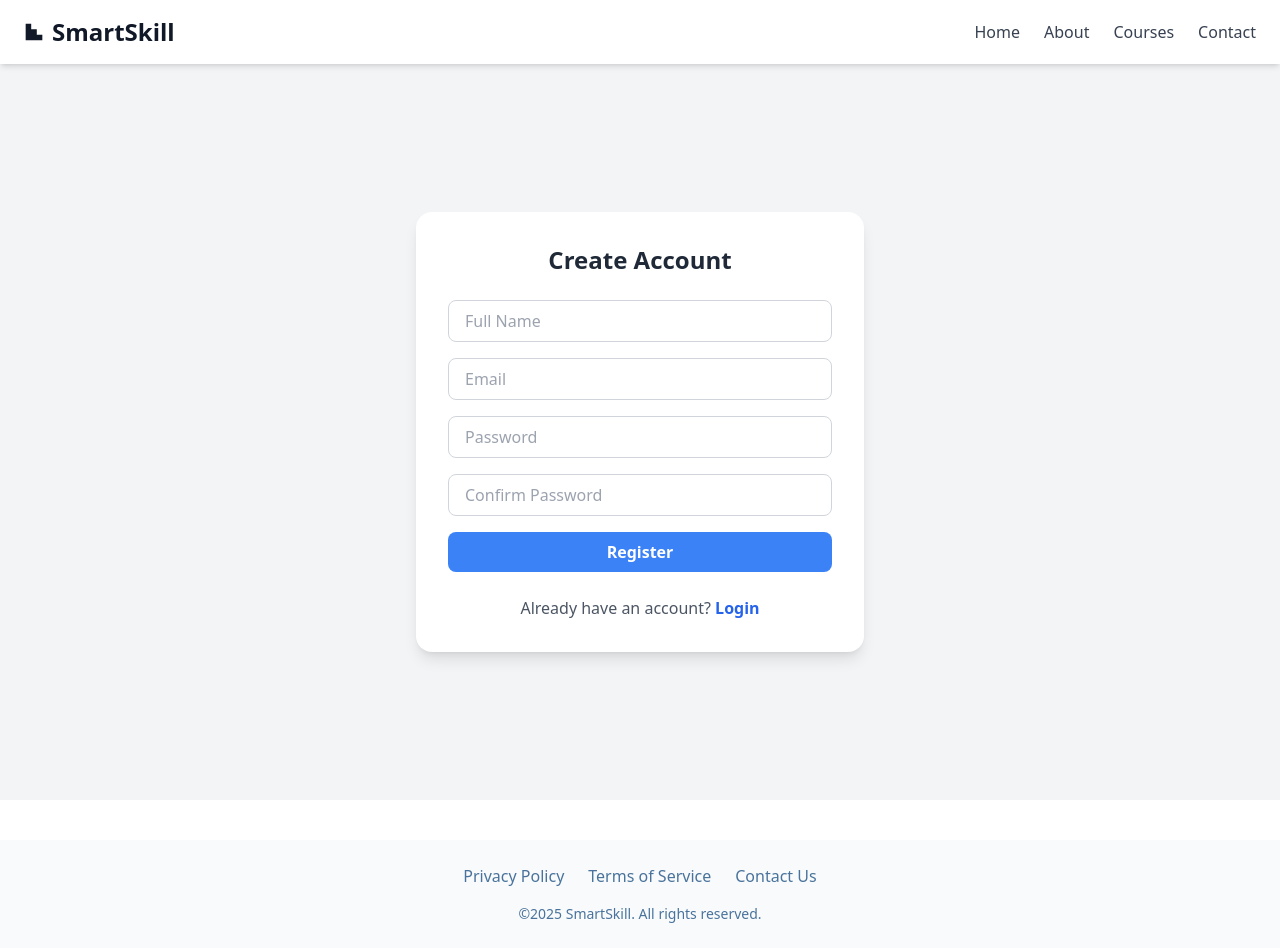
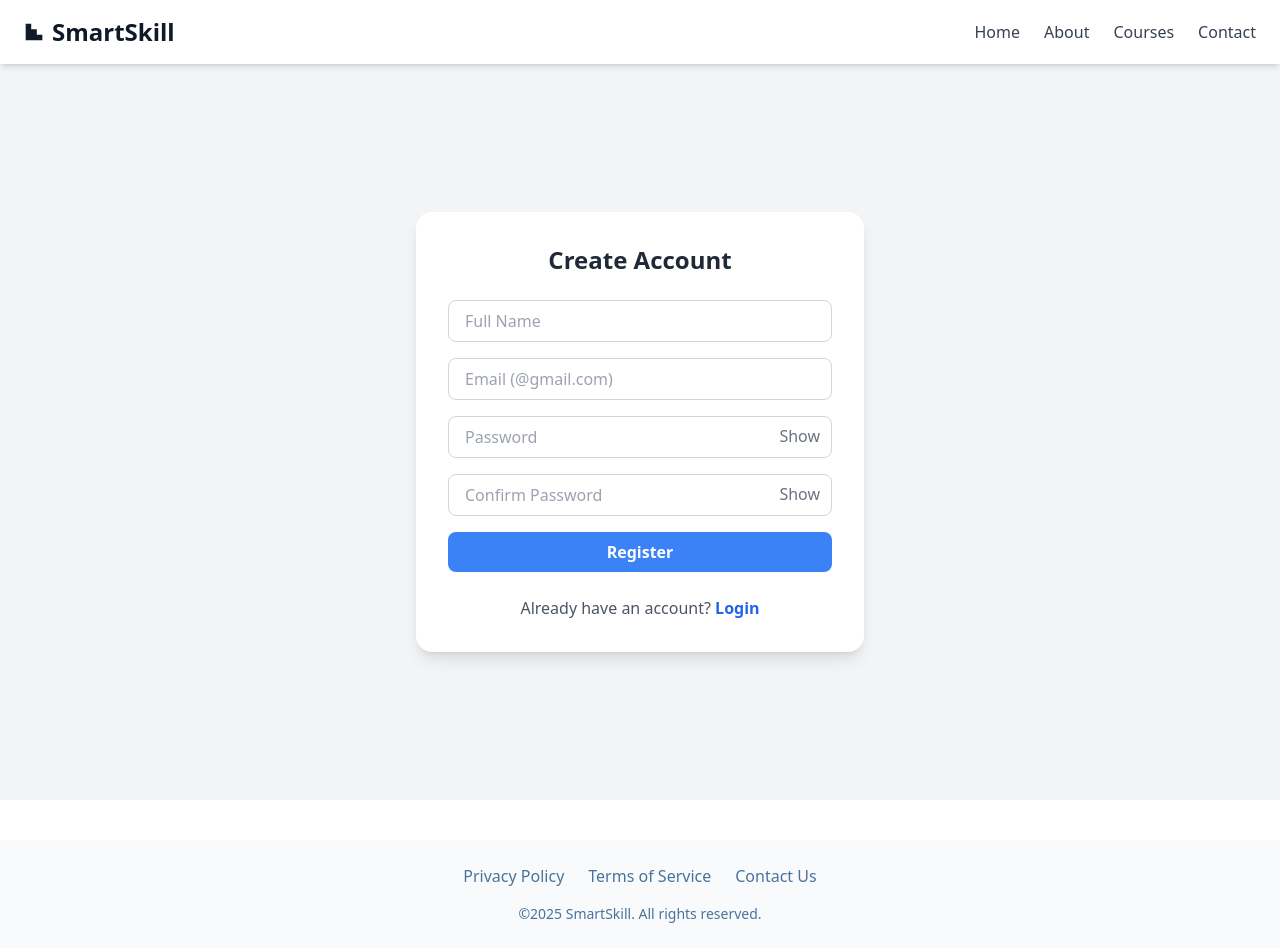
Before and after one commit to DharsiniBalakumaar/SmartSkill, a React (Vite) app in the folder smartskillFront/: page /register in a window 1280 px wide. Built offline with nearby package versions, Linux system fonts and the light colour scheme.

Commit message:
commit till reset

```diff
--- a/smartskillFront/src/pages/Register.jsx
+++ b/smartskillFront/src/pages/Register.jsx
@@ -1,7 +1,7 @@
 // src/components/Register.jsx
 import { useState } from "react";
 import { Link, useNavigate } from "react-router-dom";
-import "../index.css"; // keep global css
+import "../index.css";
 
 export default function Register() {
   const navigate = useNavigate();
@@ -12,29 +12,64 @@ export default function Register() {
     confirmPassword: "",
   });
   const [message, setMessage] = useState("");
+  const [loading, setLoading] = useState(false);
 
-  // Handle input changes
+  const [showPassword, setShowPassword] = useState(false);
+  const [showConfirmPassword, setShowConfirmPassword] = useState(false);
+
   const handleChange = (e) => {
-    setForm({ ...form, [e.target.name]: e.target.value });
+    const value = e.target.value.trimStart();
+    setForm({ ...form, [e.target.name]: value });
   };
 
-  // Handle form submit
+  // Name: only letters, min 3 chars
+  const nameRegex = /^[A-Za-z\s]{3,}$/;
+
+  // Gmail validation
+  const emailRegex = /^[a-zA-Z0-9._%+-]+@gmail\.com$/;
+
+  // Password validation
+  const passwordRegex =
+    /^(?=.*[a-z])(?=.*[A-Z])(?=.*\d)(?=.*[\W_]).{6,}$/;
+
   const handleSubmit = async (e) => {
     e.preventDefault();
+    setMessage("");
 
-    // Check password match
+    // Validate Full Name
+    if (!nameRegex.test(form.fullname)) {
+      setMessage("❌ Name must contain only letters and be at least 3 characters");
+      return;
+    }
+
+    // Validate Email
+    if (!emailRegex.test(form.email)) {
+      setMessage("❌ Please enter a valid Gmail address");
+      return;
+    }
+
+    // Validate Password
+    if (!passwordRegex.test(form.password)) {
+      setMessage(
+        "❌ Password must be at least 6 characters, include uppercase, lowercase, number & special character"
+      );
+      return;
+    }
+
+    // Confirm Password
     if (form.password !== form.confirmPassword) {
       setMessage("❌ Passwords do not match");
       return;
     }
 
     try {
+      setLoading(true);
       const res = await fetch("http://localhost:5000/register", {
         method: "POST",
         headers: { "Content-Type": "application/json" },
         body: JSON.stringify({
-          username: form.fullname,
-          email: form.email,
+          username: form.fullname.trim(),
+          email: form.email.trim(),
           password: form.password,
         }),
       });
@@ -42,21 +77,20 @@ export default function Register() {
       const data = await res.json();
 
       if (data.success) {
-        // ✅ Redirect immediately on successful registration
         navigate("/login");
       } else {
-        // Show backend message (e.g., email exists)
-        setMessage("❌ " + data.message);
+        setMessage("❌ " + (data.message || "Something went wrong"));
       }
     } catch (err) {
+      console.error(err);
       setMessage("❌ Something went wrong");
-      console.error(err);
+    } finally {
+      setLoading(false);
     }
   };
 
   return (
     <div className="min-h-screen bg-gray-100 flex flex-col">
-      {/* Header */}
       <header className="flex items-center justify-between px-6 py-4 shadow-md bg-white">
         <div className="flex items-center gap-2">
           <div className="w-5 h-5 text-gray-900">
@@ -75,18 +109,14 @@ export default function Register() {
         </nav>
       </header>
 
-      {/* Register Form */}
       <div className="flex flex-1 items-center justify-center">
         <div className="w-full max-w-md bg-white rounded-2xl shadow-lg p-8">
           <h2 className="text-2xl font-bold text-center text-gray-800 mb-6">
             Create Account
           </h2>
 
-          <form
-            className="space-y-4"
-            autoComplete="off"
-            onSubmit={handleSubmit}
-          >
+          <form className="space-y-4" autoComplete="off" onSubmit={handleSubmit}>
+            {/* Full Name */}
             <input
               type="text"
               name="fullname"
@@ -97,18 +127,23 @@ export default function Register() {
               className="w-full px-4 py-2 border border-gray-300 rounded-lg focus:ring-2 focus:ring-blue-400 focus:outline-none"
               required
             />
+
+            {/* Email */}
             <input
               type="email"
               name="email"
-              placeholder="Email"
+              placeholder="Email (@gmail.com)"
               value={form.email}
               onChange={handleChange}
               autoComplete="new-email"
               className="w-full px-4 py-2 border border-gray-300 rounded-lg focus:ring-2 focus:ring-blue-400 focus:outline-none"
               required
             />
+
+            {/* Password */}
+            <div className="relative">
               <input
-              type="password"
+                type={showPassword ? "text" : "password"}
                 name="password"
                 placeholder="Password"
                 value={form.password}
@@ -117,8 +152,19 @@ export default function Register() {
                 className="w-full px-4 py-2 border border-gray-300 rounded-lg focus:ring-2 focus:ring-blue-400 focus:outline-none"
                 required
               />
+              <button
+                type="button"
+                onClick={() => setShowPassword(!showPassword)}
+                className="absolute right-3 top-2 text-gray-500 hover:text-gray-700"
+              >
+                {showPassword ? "Hide" : "Show"}
+              </button>
+            </div>
+
+            {/* Confirm Password */}
+            <div className="relative">
               <input
-              type="password"
+                type={showConfirmPassword ? "text" : "password"}
                 name="confirmPassword"
                 placeholder="Confirm Password"
                 value={form.confirmPassword}
@@ -127,12 +173,26 @@ export default function Register() {
                 className="w-full px-4 py-2 border border-gray-300 rounded-lg focus:ring-2 focus:ring-blue-400 focus:outline-none"
                 required
               />
+              <button
+                type="button"
+                onClick={() => setShowConfirmPassword(!showConfirmPassword)}
+                className="absolute right-3 top-2 text-gray-500 hover:text-gray-700"
+              >
+                {showConfirmPassword ? "Hide" : "Show"}
+              </button>
+            </div>
 
+            {/* Submit */}
             <button
               type="submit"
-              className="w-full py-2 font-semibold text-white bg-blue-500 rounded-lg transition duration-300 hover:bg-gradient-to-r hover:from-blue-500 hover:to-indigo-500"
+              disabled={loading}
+              className={`w-full py-2 font-semibold text-white rounded-lg transition duration-300 ${
+                loading
+                  ? "bg-gray-400 cursor-not-allowed"
+                  : "bg-blue-500 hover:bg-gradient-to-r hover:from-blue-500 hover:to-indigo-500"
+              }`}
             >
-              Register
+              {loading ? "Registering..." : "Register"}
             </button>
           </form>
 
```
Lines whose indentation alone changed are shown as unchanged.
